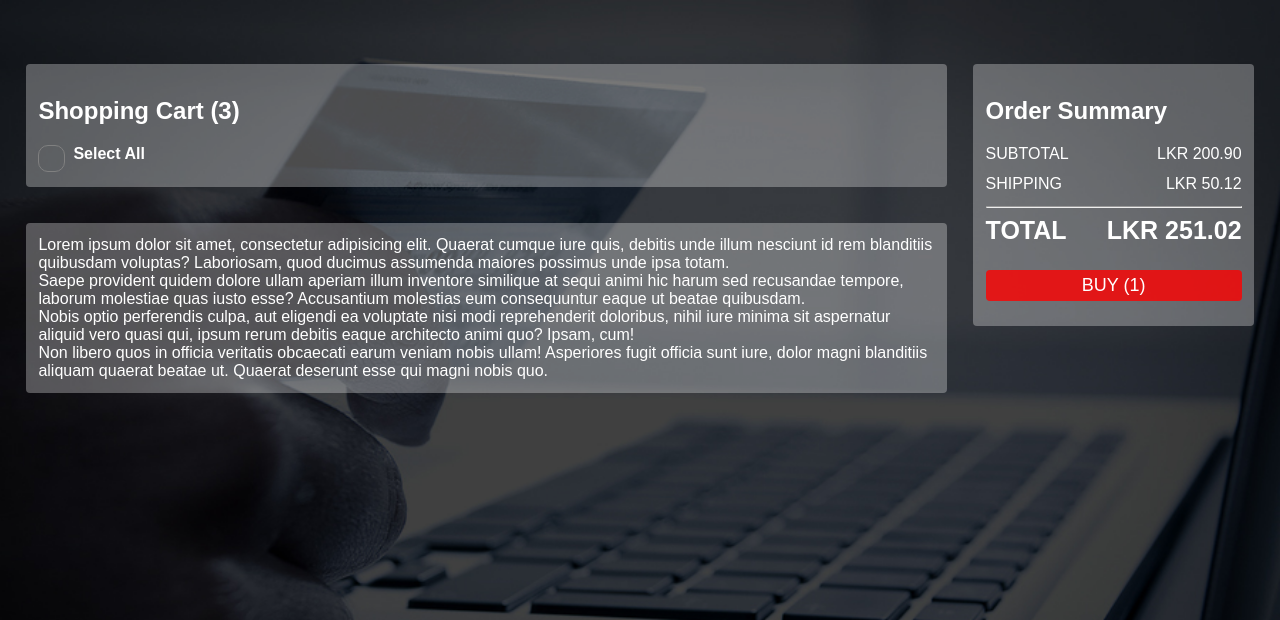
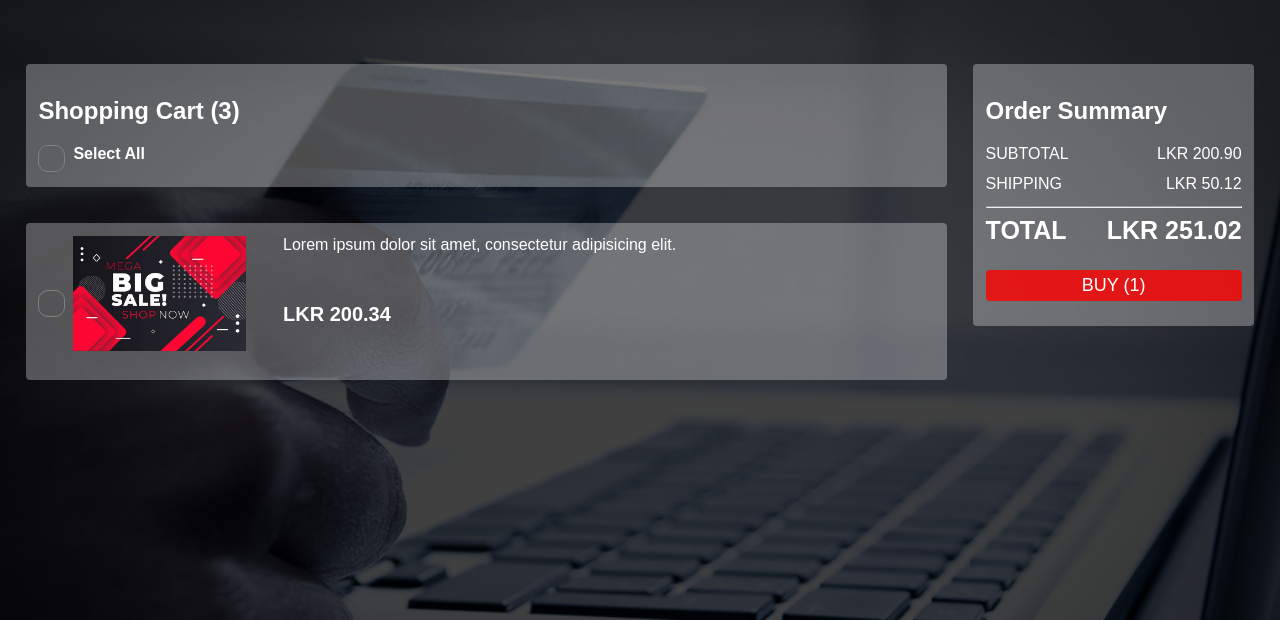
Before and after one commit to Lakmal98/yoyo, a PHP site: page /user/cart in a window 1280 px wide. Shown: the top 620 px of the page. Run offline with PHP 8.4, Linux system fonts and the light colour scheme; some libraries are stand-ins or nearby versions.

Commit message:
Almost finish cart

```diff
--- a/user/cart.php
+++ b/user/cart.php
@@ -52,10 +52,21 @@
 			</div>
 		</div>
 		<div class="cart-list">
-			<div>Lorem ipsum dolor sit amet, consectetur adipisicing elit. Quaerat cumque iure quis, debitis unde illum nesciunt id rem blanditiis quibusdam voluptas? Laboriosam, quod ducimus assumenda maiores possimus unde ipsa totam.</div>
-			<div>Saepe provident quidem dolore ullam aperiam illum inventore similique at sequi animi hic harum sed recusandae tempore, laborum molestiae quas iusto esse? Accusantium molestias eum consequuntur eaque ut beatae quibusdam.</div>
-			<div>Nobis optio perferendis culpa, aut eligendi ea voluptate nisi modi reprehenderit doloribus, nihil iure minima sit aspernatur aliquid vero quasi qui, ipsum rerum debitis eaque architecto animi quo? Ipsam, cum!</div>
-			<div>Non libero quos in officia veritatis obcaecati earum veniam nobis ullam! Asperiores fugit officia sunt iure, dolor magni blanditiis aliquam quaerat beatae ut. Quaerat deserunt esse qui magni nobis quo.</div>
+			<div class="cart-item">
+				<div class="select-div">
+					<input type="checkbox" name="select-item-1" id="select-item-1">
+					<span class="select-mark" onclick="clickThis('select-item-1');"></span>
+					<img src="../img/sale.jpg" alt="Item-thumbnail">
+					<span class="desc-div">
+						<div class="description">
+							Lorem ipsum dolor sit amet, consectetur adipisicing elit.
+						</div>
+						<div class="price">
+							LKR 200.34
+						</div>
+					</span>
+				</div>
+			</div>
 		</div>
 	</div>
 </main>
--- a/user/css/cart.css
+++ b/user/css/cart.css
@@ -48,6 +48,7 @@
   background-color: transparent;
   border-radius: 10px;
   border: solid 1px gray;
+  transition: 0.5s;
 }
 
 .select-div:hover input ~ .select-mark {
@@ -108,3 +109,23 @@ label {
 .btn:hover {
 	background-color: darkred;
 }
+
+.cart-item > .select-div > img {
+	width: 20%;
+}
+
+.cart-item .select-mark {
+	transform: translateY(200%);
+}
+
+.cart-item .select-div .desc-div {
+	float: left;
+	float: right;
+	padding-right: 30%;
+}
+
+.desc-div > .price {
+	font-weight: bold;
+	font-size: 20px;
+	margin-top: 12.5%;
+}
```
